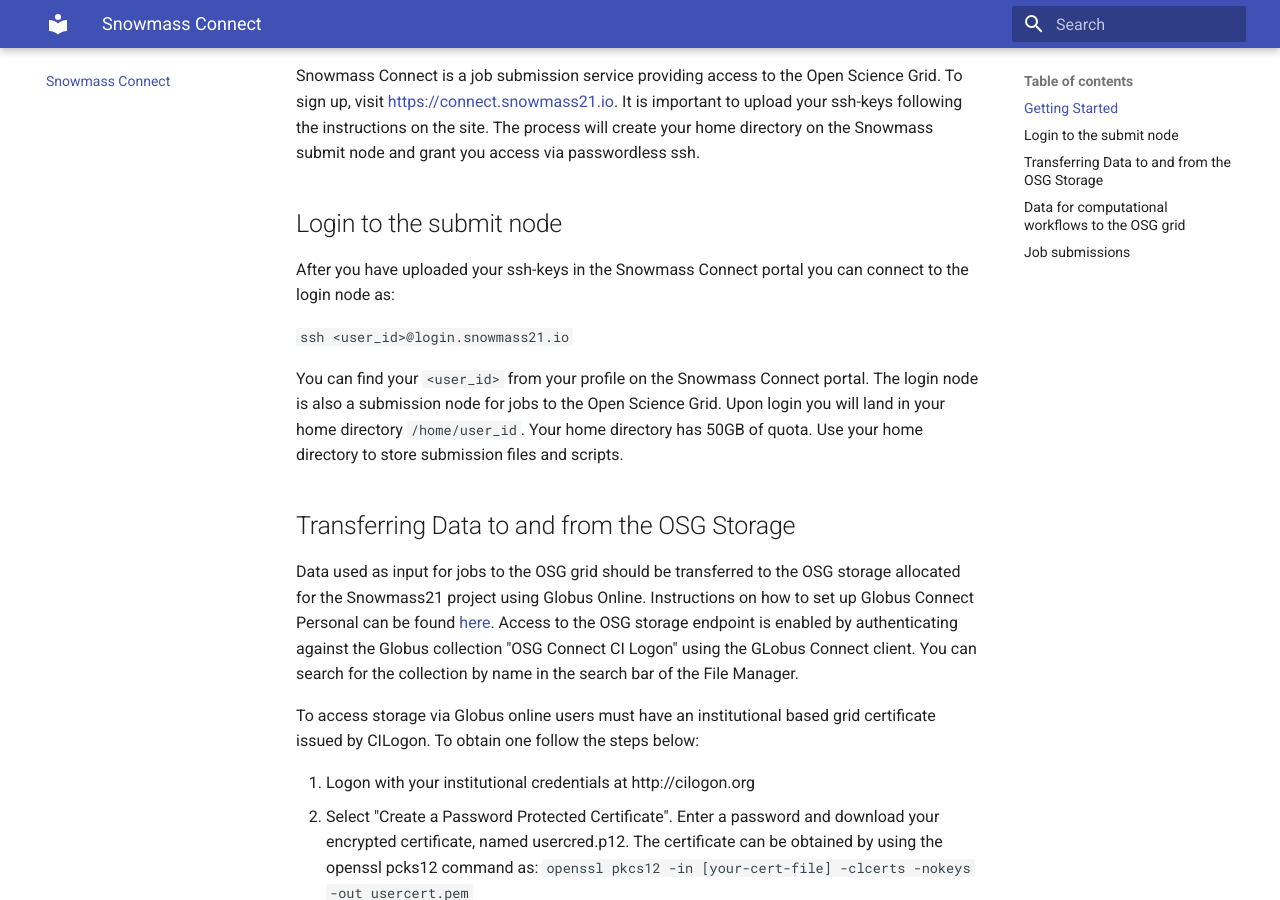
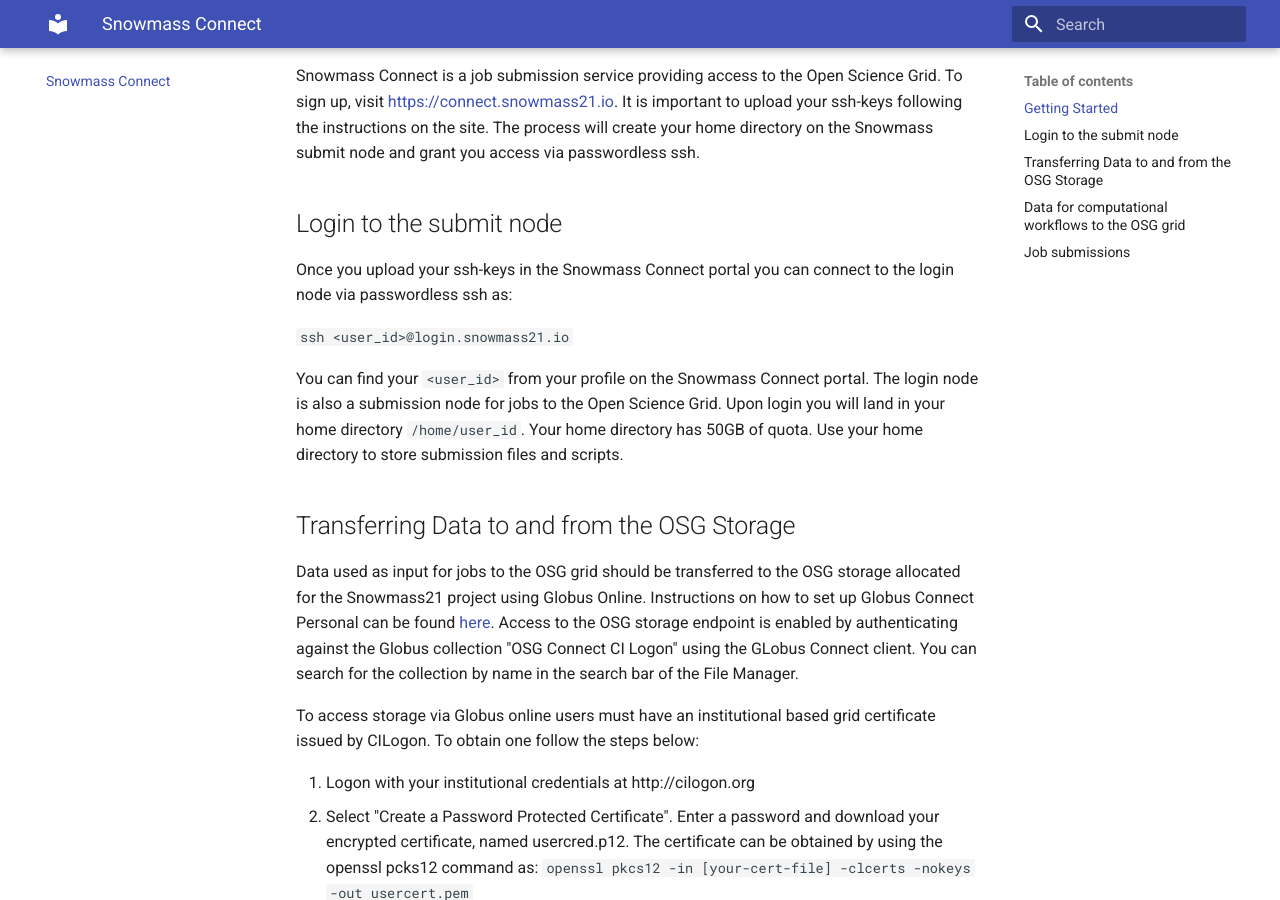
Before and after one commit to ppaschos/snowmass-connect-docs, an MkDocs documentation site: the page built from docs/index.md, in a window 1280 px wide and 900 px high, scrolled down 332 px. Built offline with MkDocs 1.6.1 and Material for MkDocs 9.7.7, drawn with Linux system fonts in a browser that asks for light colours.

Commit message:
Update index.md

```diff
--- a/docs/index.md
+++ b/docs/index.md
@@ -10,7 +10,7 @@
 
 ## Login to the submit node
 
-After you have uploaded your ssh-keys in the Snowmass Connect portal you can connect to the login node as:
+Once you upload your ssh-keys in the Snowmass Connect portal you can connect to the login node via passwordless ssh as:
 
 `ssh <user_id>@login.snowmass21.io`
 
```
